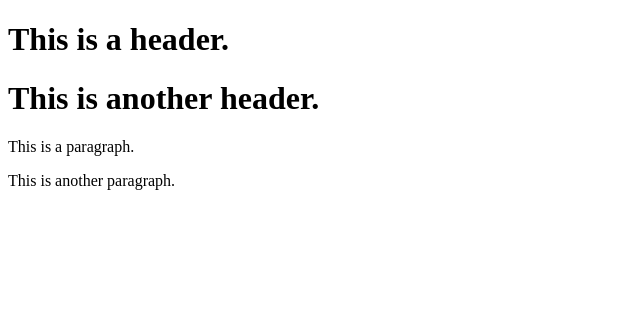
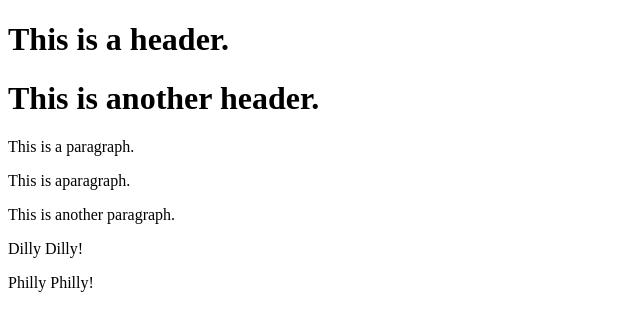
Before and after one commit to FrostyDesigner/git-test, a plain HTML site: page index.html in a window 1280 px wide. Shown: the whole page, without its empty margins (0-640 px from the left). Drawn offline with Linux system fonts and the light colour scheme.

Commit message:
test number two

```diff
--- a/index.html
+++ b/index.html
@@ -4,6 +4,9 @@
         <h1>This is a header.</h1>
         <h1>This is another header.</h1>
         <p>This is a paragraph.</p>
+        <p>This is aparagraph.</p>
         <p>This is another paragraph.</p>
+        <p>Dilly Dilly!</p>
+        <p>Philly Philly!</p>
     </body>
 </html>
```
